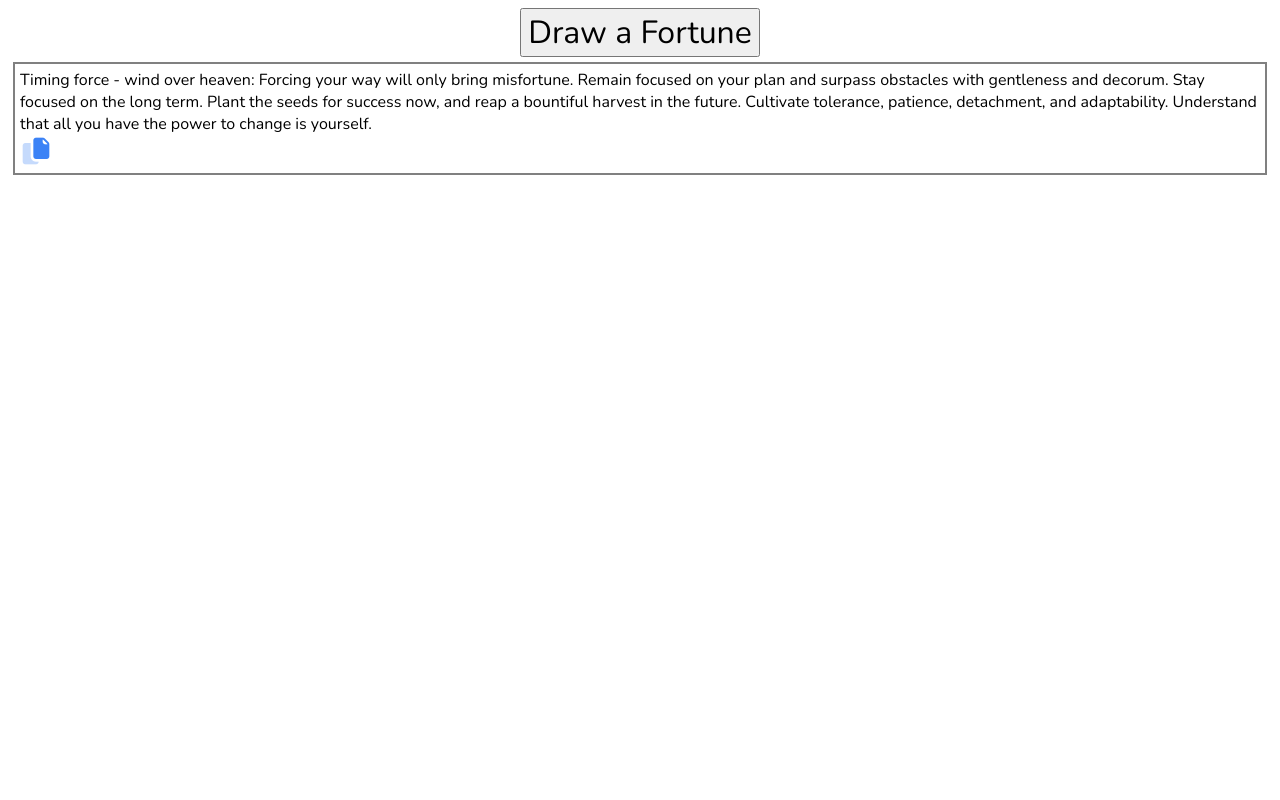
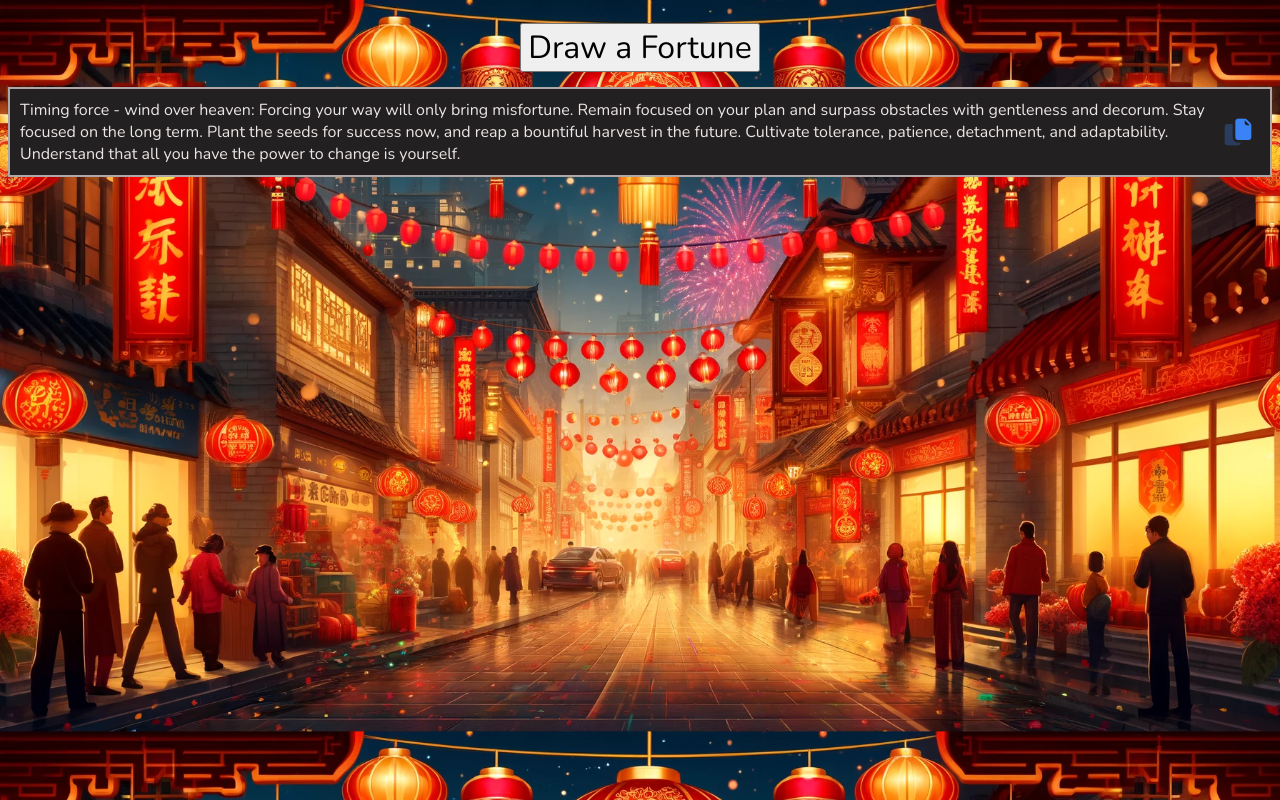
Before and after one commit to Zeeptech/FortuneDrawing, a plain HTML site: page fortuneCanvas.html in a window 1280 px wide. Both pictures are taken after a click on the button "Draw a Fortune". Drawn offline with nearby package versions, Linux system fonts and the light colour scheme.

Commit message:
Add background, fry braincells

```diff
--- a/assets/css/style.css
+++ b/assets/css/style.css
@@ -3,11 +3,16 @@
 * {
 
    font-family: 'Nunito', sans-serif;
+
 }
 html {
     scroll-behavior: smooth;
 }
-
+body{
+    background-image: url('/assets/img/background.webp');
+    background-size: 100%;
+    filter: blur(px);
+}
 .customBttn{
     all: unset;
 
@@ -24,6 +29,8 @@ html {
 }
 #copy{
     display: none;
+    margin-left: 20px;
+    margin: 6.5px;
 }
 
 #copiedWrapper{
@@ -37,11 +44,15 @@ html {
 }
 #copiedTxt {
     display: none;
+    margin-left: 20px;
+    padding: 10px;
+    border-radius: 3px;
+    border: solid black 2px;
 }
 
 #drawFortuneButton{
    font-size: xx-large;
-
+    margin: 15px;
 }
 #fortuneButtonWrapper{
     display: flex;
@@ -49,7 +60,13 @@ html {
 }
 #fortuneBox{
     display: none;
-    border: 2px solid grey;
-    margin: 5px;
-    padding: 5px;
+    justify-content: space-between;
+    align-items: center;
+    width: 100%;
+    border: 2px solid #afa6a6;
+    padding: 10px;
+    box-sizing: border-box;
+    background-color: #222020;
+    color: #ece5e5;
+
 }
--- a/assets/js/main.js
+++ b/assets/js/main.js
@@ -14,7 +14,7 @@ class Draw {
 
     static updatePage(){
         document.getElementById("fortuneText").innerHTML = this.currentFortune;
-        document.getElementById("fortuneBox").style.display = "block"
+        document.getElementById("fortuneBox").style.display = "flex";
         document.getElementById("copy").style.display = "block";
         document.getElementById("copied").style.display = "none";
         document.getElementById("copiedTxt").style.display ="none";
--- a/fortuneCanvas.html
+++ b/fortuneCanvas.html
@@ -17,12 +17,12 @@
                 </article>
                 <article id="copyKnapp">
                     <button class="customBttn" title="Copy" id="copy"><img src="assets/img/copy.png"></button>
+
                 <article id="copiedWrapper">
+                    <span id="copiedTxt">Copied</span>
                     <button class="customBttn" title="Copied" id="copied"><img src="assets/img/checked.png"></button>
-                    <span id="copiedTxt">Copied</span>
+
                 </article>
-
-
             </section>
             <section>
 
```
Also changed, not shown: assets/img/background.webp (added).
